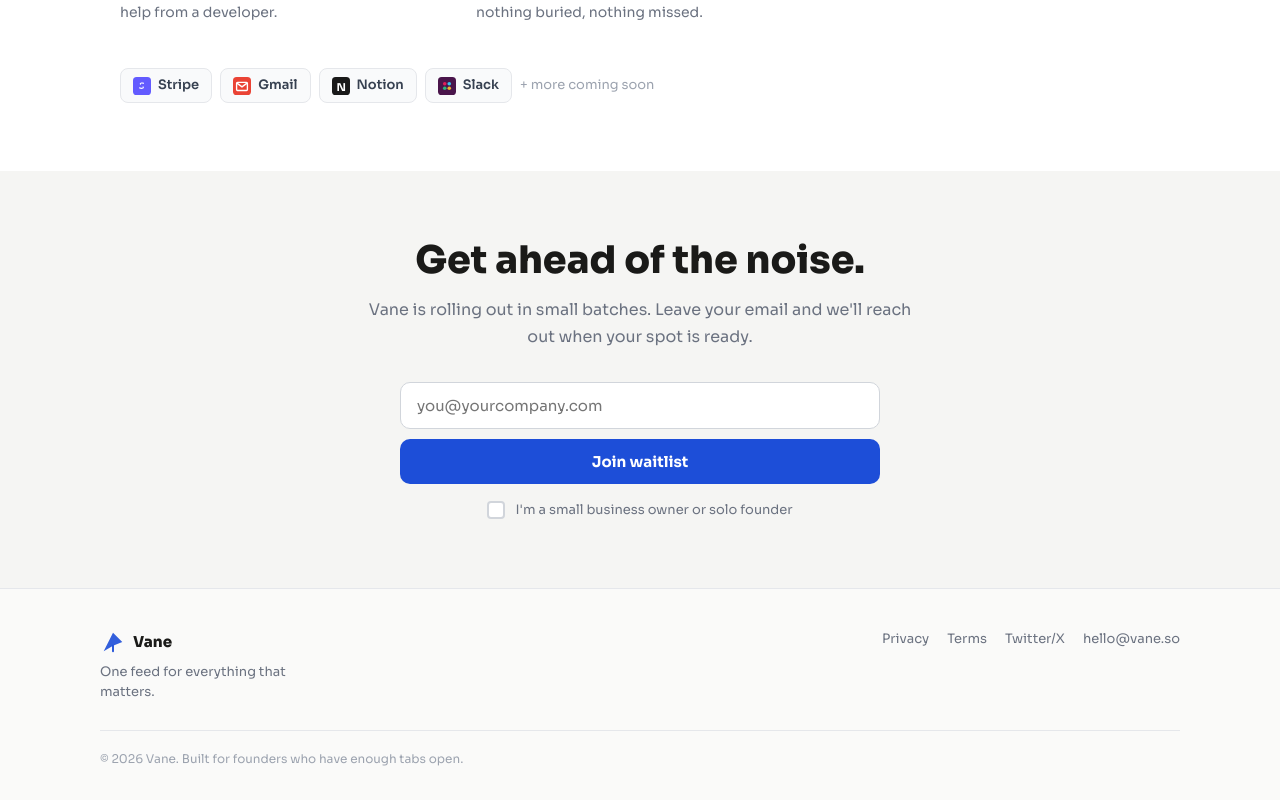
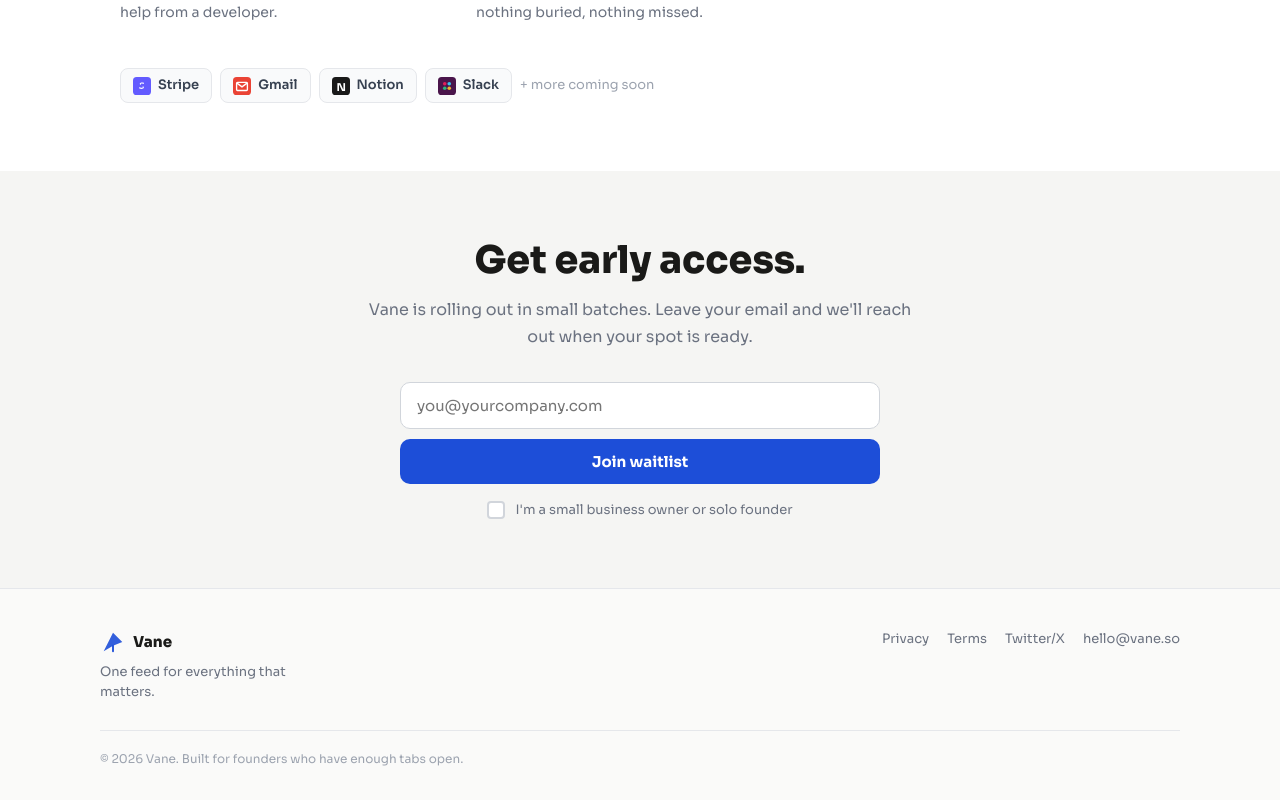
Before and after one commit to Mykins1/Vane-LP, a React (Vite) app: page / in a window 1280 px wide. Shown: the part 2045-2845 px from the top of the page. Built offline with nearby package versions, Linux system fonts and the light colour scheme.

Commit message:
fix: updated context

```diff
--- a/src/App.jsx
+++ b/src/App.jsx
@@ -322,7 +322,7 @@ function WaitlistSection() {
   return (
     <Section id="waitlist" bg="#F5F5F3">
       <div style={{maxWidth:560,margin:"0 auto",textAlign:"center",boxSizing:"border-box",width:"100%"}}>
-        <SectionH2 mb={14}>Get ahead of the noise.</SectionH2>
+        <SectionH2 mb={14}>Get early access.</SectionH2>
         <p style={{fontSize:16,color:"#6B7280",lineHeight:1.7,marginBottom:32}}>
           Vane is rolling out in small batches. Leave your email and we'll reach out when your spot is ready.
         </p>
```
